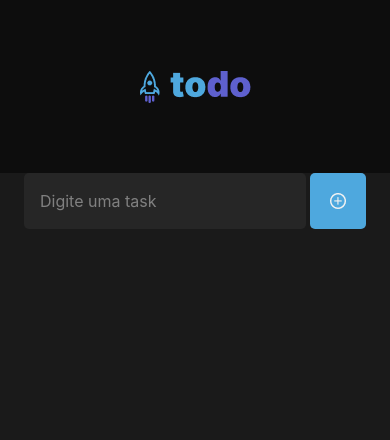
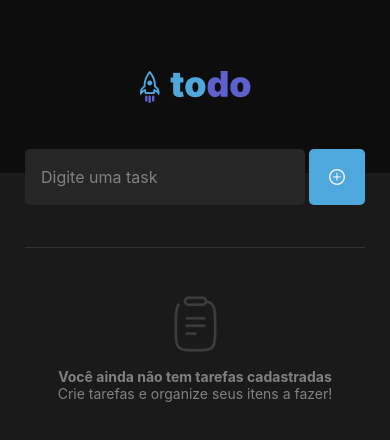
Before and after one commit to samuelclerod/todo-uninassau, a React Native app: screen / in a window 390 px wide. Shown: the top 440 px of the page. Built offline with nearby package versions, Linux system fonts and the light colour scheme.

Commit message:
feat: aula 2023-05-05

```diff
--- a/package.json
+++ b/package.json
@@ -13,6 +13,7 @@
   "dependencies": {
     "expo": "~48.0.11",
     "expo-status-bar": "~1.4.4",
+    "luxon": "^3.3.0",
     "react": "18.2.0",
     "react-native": "0.71.7"
   },
--- /dev/null
+++ b/src/components/EmptyState/index.js
@@ -0,0 +1,15 @@
+import React from 'react'
+import { View, Text, Image } from 'react-native'
+import { styles } from './styles'
+
+export const EmptyState = () => {
+  return (
+    <View style={styles.container}>
+      <Image source={require('../../../assets/icons/clipboard.png')} />
+      <Text style={styles.title}>Você ainda não tem tarefas cadastradas</Text>
+      <Text style={styles.subtitle}>
+        Crie tarefas e organize seus itens a fazer!
+      </Text>
+    </View>
+  )
+}
--- /dev/null
+++ b/src/components/EmptyState/styles.js
@@ -0,0 +1,21 @@
+import { StyleSheet } from 'react-native'
+import { colors } from '../../constants'
+
+export const styles = StyleSheet.create({
+  container: {
+    borderTopWidth: 1,
+    borderColor: colors.gray[400],
+    width: '100%',
+    alignItems: 'center',
+    paddingVertical: 48,
+    paddingHorizontal: 24,
+  },
+  title: {
+    color: colors.gray[300],
+    fontWeight: 'bold',
+    marginTop: 16,
+  },
+  subtitle: {
+    color: colors.gray[300],
+  },
+})
--- a/src/components/Form/styles.js
+++ b/src/components/Form/styles.js
@@ -4,10 +4,10 @@ import { colors } from '../../constants'
 
 export const styles = StyleSheet.create({
   form: {
+    marginTop: -24,
     width: '100%',
     flexDirection: 'row',
-    paddingHorizontal: 24,
-    marginBottom: 42
+    marginBottom: 42,
   },
   input: {
     flex: 1,
@@ -24,6 +24,6 @@ export const styles = StyleSheet.create({
     borderRadius: 5,
     backgroundColor: colors.blue,
     alignItems: 'center',
-    justifyContent: 'center'
-  }
+    justifyContent: 'center',
+  },
 })
--- a/src/components/Task/index.jsx
+++ /dev/null
@@ -1,20 +0,0 @@
-import React from 'react'
-import { View, StyleSheet, Text } from 'react-native'
-import { colors } from '../../constants'
-
-export const TaskItem = ({ task }) => {
-  return (
-    <View key={task} style={styles.TaskContent}>
-      <Text style={styles.TaskText}>{task}</Text>
-    </View>
-  )
-}
-
-const styles = StyleSheet.create({
-  TaskText: {
-    color: colors.gray[100],
-  },
-  TaskContent: {
-    backgroundColor: colors.gray[400],
-  },
-})
--- /dev/null
+++ b/src/components/TaskList/Task/index.jsx
@@ -0,0 +1,21 @@
+import React from 'react'
+import { View, StyleSheet, Text, FlatList } from 'react-native'
+import { colors } from '../../../constants'
+
+export const TaskItem = ({ task }) => {
+  console.log('umt este de task: ', task)
+  return (
+    <View style={styles.TaskContent}>
+      <Text style={styles.TaskText}>{task.description}</Text>
+    </View>
+  )
+}
+
+const styles = StyleSheet.create({
+  TaskText: {
+    color: colors.gray[100],
+  },
+  TaskContent: {
+    backgroundColor: colors.gray[400],
+  },
+})
--- /dev/null
+++ b/src/components/TaskList/index.js
@@ -0,0 +1,14 @@
+import React from 'react'
+
+import { TaskItem } from './Task'
+import { FlatList } from 'react-native'
+
+export const TaskList = ({ tasks }) => {
+  return (
+    <FlatList
+      data={tasks}
+      renderItem={({ task }) => <TaskItem task={task} />}
+      keyExtractor={(task) => task.id}
+    />
+  )
+}
--- a/src/screens/Home/index.js
+++ b/src/screens/Home/index.js
@@ -1,10 +1,13 @@
+import { useState } from 'react'
 import { View, Text, Alert } from 'react-native'
-import { styles } from './styles'
 
 import { Header } from '../../components/Header'
 import { Form } from '../../components/Form'
-import { useState } from 'react'
-import { TaskItem } from '../../components/Task'
+import { TaskList } from '../../components/TaskList'
+import { EmptyState } from '../../components/EmptyState'
+
+import { styles } from './styles'
+import { DateTime } from 'luxon'
 
 export function Home() {
   const [tasks, setTasks] = useState([])
@@ -20,7 +23,15 @@ export function Home() {
       return
     }
 
-    const newTasks = [...tasks, text]
+    const task = {
+      id: DateTime.now().toString(),
+      description: text,
+      completed: false,
+    }
+
+    console.log(task)
+
+    const newTasks = [...tasks, task]
 
     setTasks(newTasks)
   }
@@ -29,11 +40,11 @@ export function Home() {
     <View style={styles.container}>
       <Header />
 
-      <Form placeholder="Digite uma task" onAdd={handleAdd} />
+      <View style={styles.content}>
+        <Form placeholder="Digite uma task" onAdd={handleAdd} />
 
-      {tasks.map((task) => (
-        <TaskItem task={task} />
-      ))}
+        {tasks.length ? <TaskList tasks={tasks} /> : <EmptyState />}
+      </View>
     </View>
   )
 }
--- a/src/screens/Home/styles.js
+++ b/src/screens/Home/styles.js
@@ -1,15 +1,19 @@
-import {StyleSheet} from 'react-native'
+import { StyleSheet } from 'react-native'
 
 import { colors } from '../../constants'
 
 export const styles = StyleSheet.create({
   container: {
-    flex:1,
+    flex: 1,
     backgroundColor: colors.gray[600],
     alignItems: 'center',
-    justifyContent: 'flex-start'
+    justifyContent: 'flex-start',
   },
   containerText: {
-    color: colors.gray[300]
-  }
+    color: colors.gray[300],
+  },
+  content: {
+    alignItems: 'center',
+    paddingHorizontal: 24,
+  },
 })
```
Also changed, not shown: 2 other files (tests, documents, lock files or other folders).
